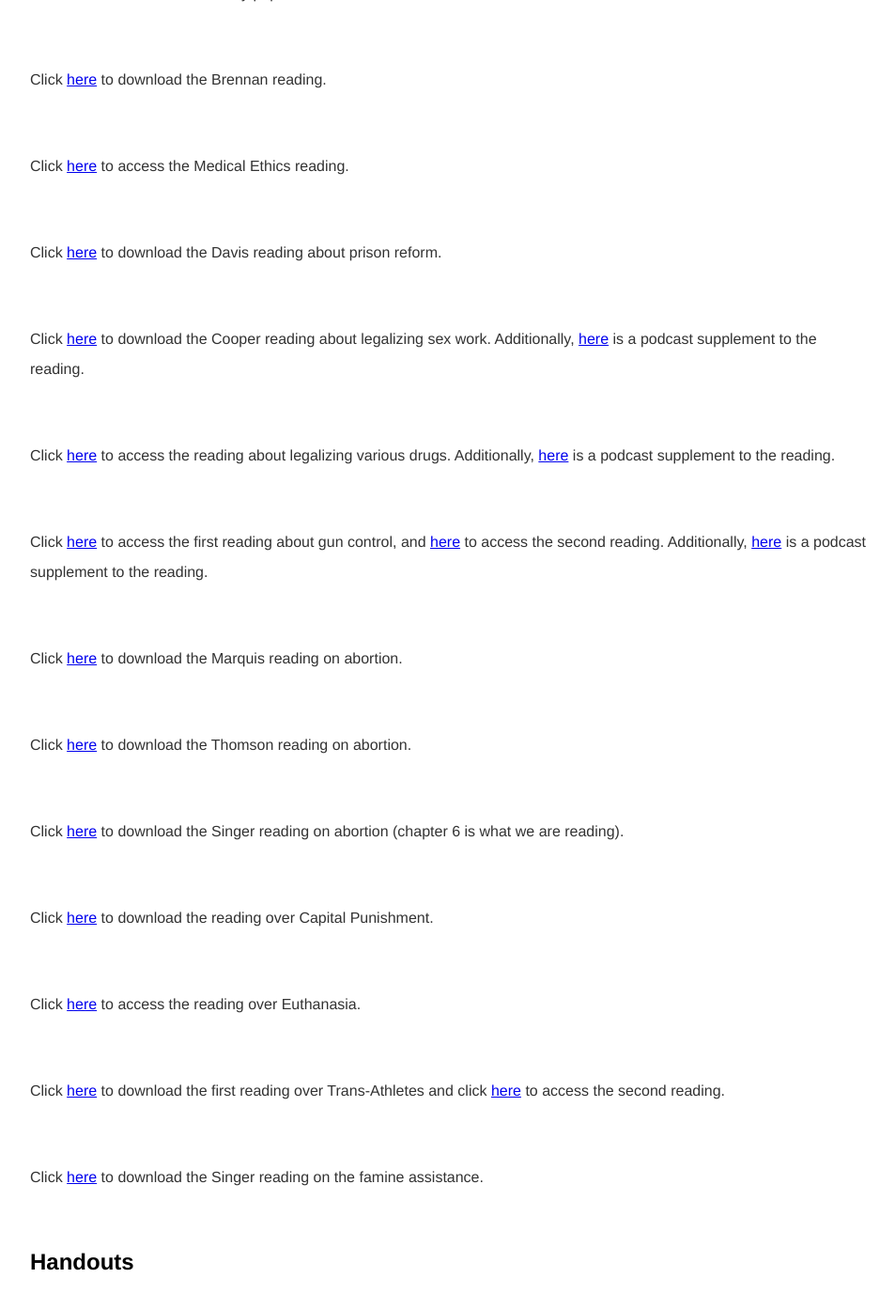
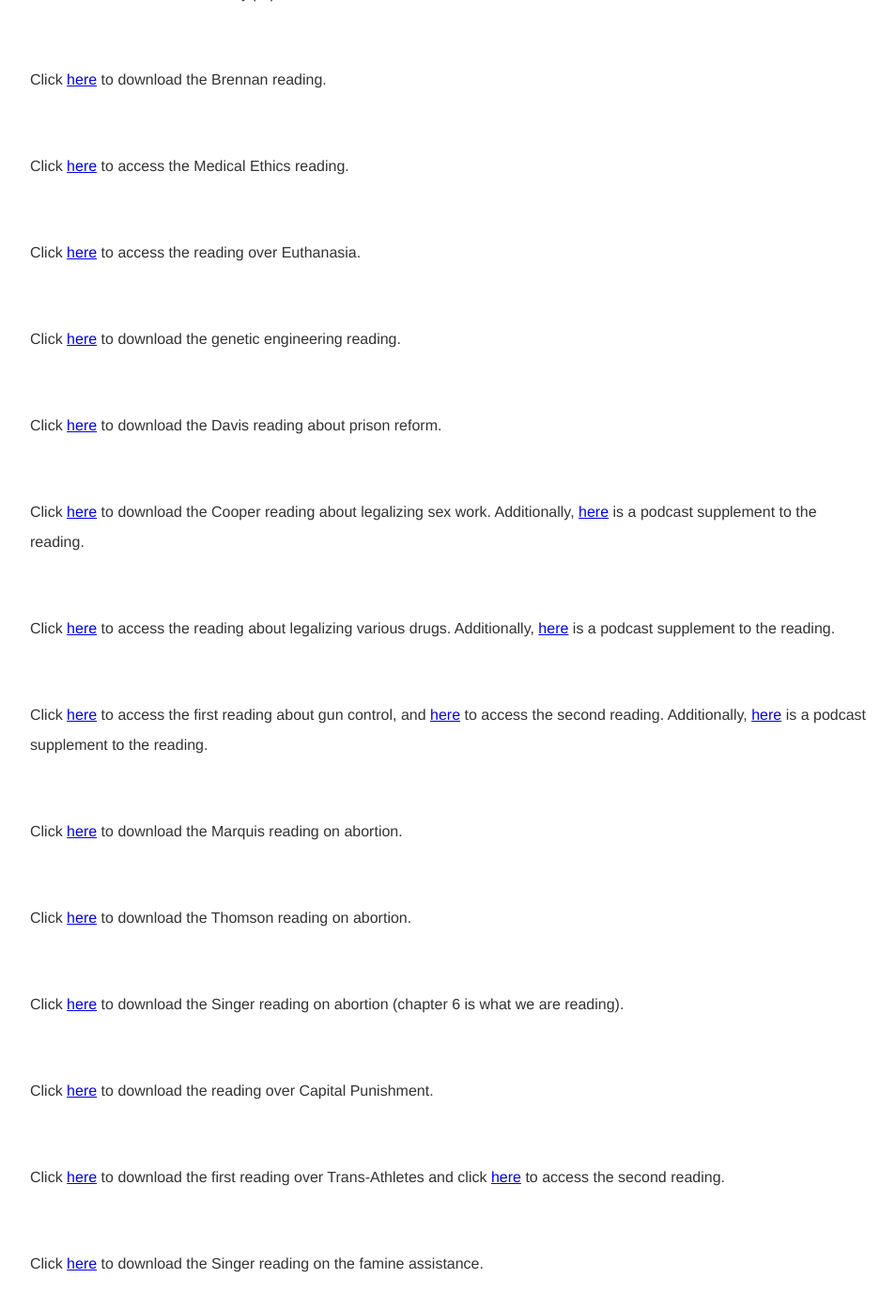
Before and after one commit to kevinjpatton/kevinjpatton.github.io, a Jekyll site: the page built from teaching/phil_2030/index.html, in a window 1280 px wide and 1400 px high, scrolled down 1510 px. Shown: the top 1393 px of the window at 94% size, without its empty margins (160-1113 px from the left). Built offline with Jekyll 4.4.1, drawn with Linux system fonts in a browser that asks for light colours; Markdown is read by kramdown in place of the engine named in the settings.

Commit message:
Update index.html

```diff
--- a/teaching/phil_2030/index.html
+++ b/teaching/phil_2030/index.html
@@ -20,6 +20,8 @@
 <p>Click <a href="/teaching/phil_2030/Heather Lardy - Is there a Right not to Vote.pdf" target="_blank">here</a> to download the Lardy paper.</p>
 <p>Click <a href="/teaching/phil_2030/Jason Brennan - When Not to Vote.pdf" target="_blank">here</a> to download the Brennan reading.</p>
 <p>Click <a href="https://depts.washington.edu/bhdept/ethics-medicine/bioethics-topics/articles/principles-bioethics" target="_blank">here</a> to access the Medical Ethics reading.</p>
+<p>Click <a href="https://plato.stanford.edu/entries/euthanasia-voluntary/" target="_blank">here</a> to access the reading over Euthanasia.</p>
+<p>Click <a href="/teaching/phil_2030/JC Polkinghorne - The person, the soul, and genetic engineering.pdf" target="_blank">here</a> to download the genetic engineering reading.</p>
 <p>Click <a href="/teaching/phil_2030/Angela Davis - The Prosecutor's Ethical Duty to End Mass Incarceration.pdf" target="_blank">here</a> to download the Davis reading about prison reform.</p>
 <p>Click <a href="/teaching/phil_2030/Belinda Cooper - Prostitution A Feminist Analysis.pdf" target="_blank">here</a> to download the Cooper reading about legalizing sex work.  Additionally, <a href="https://www.wnycstudios.org/podcasts/takeaway/segments/deep-dive-sex-work" target="_blank">here</a> is a podcast supplement to the reading.</p>
 <p>Click <a href="https://www.vox.com/policy-and-politics/2017/4/20/15328384/opioid-epidemic-drug-legalization" target="_blank">here</a> to access the reading about legalizing various drugs.  Additionally, <a href="https://www.nytimes.com/2022/09/02/podcasts/the-daily/fentanyl-opioid-crisis-vancouver.html" target="_blank">here</a> is a podcast supplement to the reading.</p>
```
Also changed, not shown: other parts of teaching/phil_2030/index.html (+3 -1 lines).
